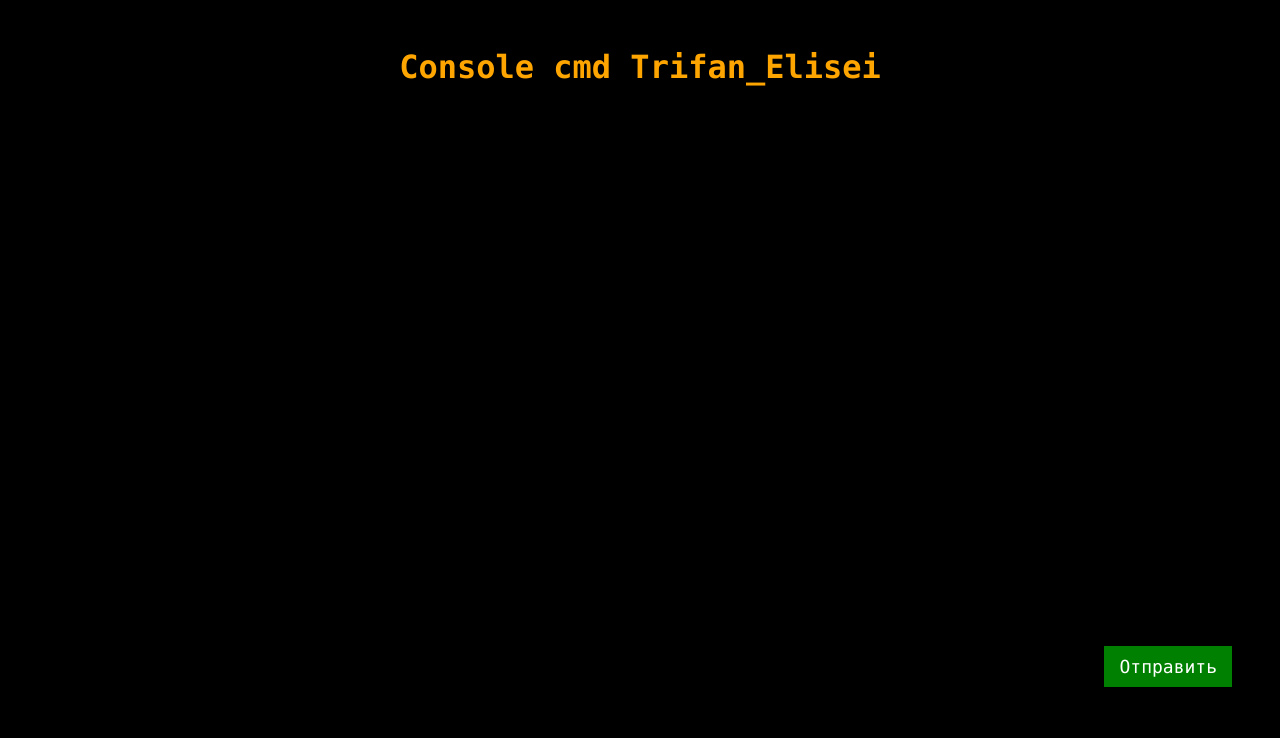
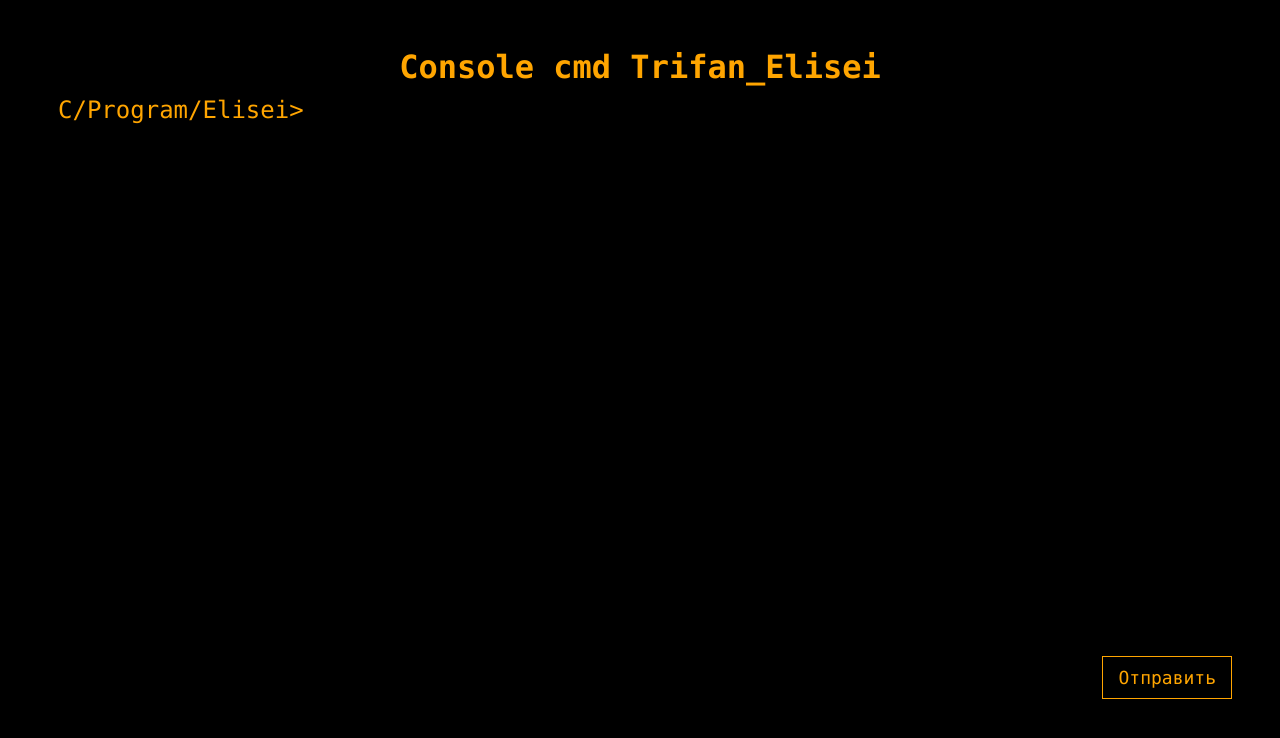
Before and after one commit to Elisei-Trifan/styled-components, a React (Create React App) app: page / in a window 1280 px wide. Shown: the top 738 px of the page. Built offline with nearby package versions, Linux system fonts and the light colour scheme.

Commit message:
end project

```diff
--- a/src/App.js
+++ b/src/App.js
@@ -19,9 +19,9 @@ function App() {
           Console cmd Trifan_Elisei
         </Title>
       </Flex>
-      <Flex direction="column">
-        <Console color="green" />
-        <Button background="green" self="flex-end" prymary>
+      <Flex direction="column" margin="10px 0px">
+        <Console color="orange" />
+        <Button color="orange" background="green" self="flex-end" outlined>
           Отправить
         </Button>
       </Flex>
--- a/src/components/Button.jsx
+++ b/src/components/Button.jsx
@@ -1,5 +1,14 @@
 import React from 'react'
-import styled, { css } from 'styled-components'
+import styled, { css, keyframes } from 'styled-components'
+
+const rotateButton = keyframes`
+0% {
+    transform: rotate(0deg);
+}
+100% {
+    transform:rotate(360deg)
+}
+`
 
 const StyledButton = styled.button`
   border: none;
@@ -7,8 +16,16 @@ const StyledButton = styled.button`
   font-size: 18px;
   cursor: pointer;
   align-self: ${({ self }) => self || 'stretch'};
+  transition: transform 0.3s ease-in-out;
   &:focus {
     outline: none;
+  }
+  &:hover {
+    transform: scale(1.1);
+    transition: transform 0.3s ease-in-out;
+  }
+  &:hover {
+    animation: ${rotateButton} 1s infinite linear;
   }
 
   ${(props) =>
@@ -17,6 +34,17 @@ const StyledButton = styled.button`
       color: ${(props) => props.color || 'white'};
       background: ${(props) => props.background || 'white'};
     `}
+  ${(props) =>
+    props.outlined &&
+    css`
+      color: ${(props) => props.color || 'white'};
+      border: 1px solid ${(props) => props.color || 'white'};
+      background: transparent;
+    `}
+`
+
+const LargeButton = styled(StyledButton)`
+  font-size: 90px;
 `
 
 const Button = (props) => {
--- a/src/components/Console.jsx
+++ b/src/components/Console.jsx
@@ -1,11 +1,13 @@
 import React from 'react'
 import styled from 'styled-components'
+import Flex from './Flex'
+import Line from './Line'
 
 const StyledConsole = styled.textarea`
   width: 100%;
   height: 70vh;
   background: black;
-  font-size: 28px;
+  font-size: 24px;
   border: none;
   resize: none;
   color: ${({ color }) => color || 'white'};
@@ -14,8 +16,25 @@ const StyledConsole = styled.textarea`
   }
 `
 
-const Console = (props) => {
-  return <StyledConsole {...props} />
+const Console = ({ color, ...props }) => {
+  const [lines, setLines] = React.useState(['C/Program/Elisei> '])
+
+  const onKeyPress = (e) => {
+    if (e.charCode == 13) {
+      setLines([...lines, 'C/Program/Elisei> '])
+    }
+  }
+
+  return (
+    <Flex>
+      <Flex direction="column" margin={'0px 10px'}>
+        {lines.map((line) => (
+          <Line color={color}>{line}</Line>
+        ))}
+      </Flex>
+      <StyledConsole onKeyPress={onKeyPress} color={color} {...props} />
+    </Flex>
+  )
 }
 
 export default Console
--- /dev/null
+++ b/src/components/Line.jsx
@@ -0,0 +1,13 @@
+import React from 'react'
+import styled, { css, keyframes } from 'styled-components'
+
+const StyledLine = styled.div`
+  font-size: 24px;
+  color: ${(props) => props.color || 'white'};
+`
+
+const Line = (props) => {
+  return <StyledLine {...props} />
+}
+
+export default Line
```
